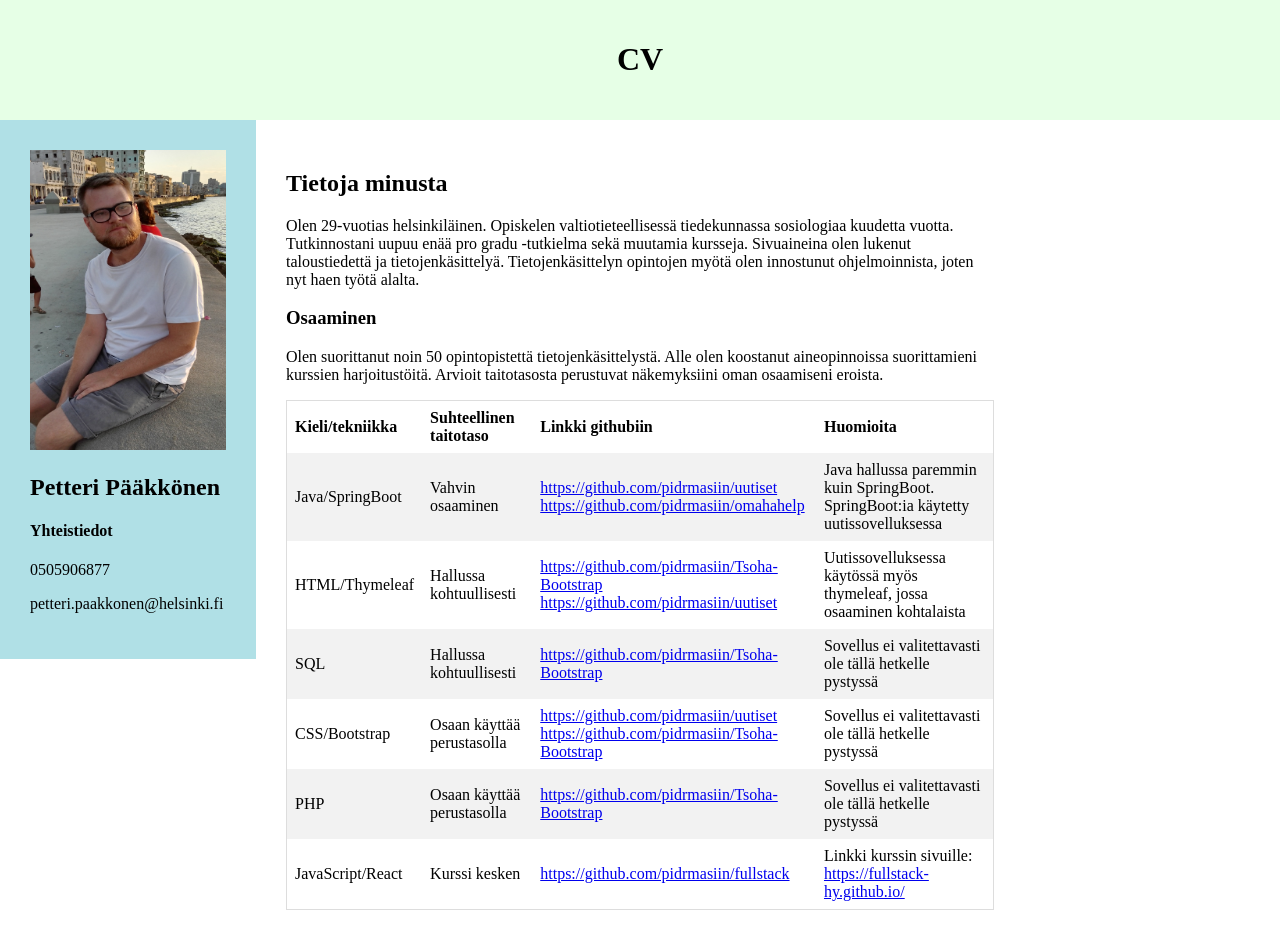
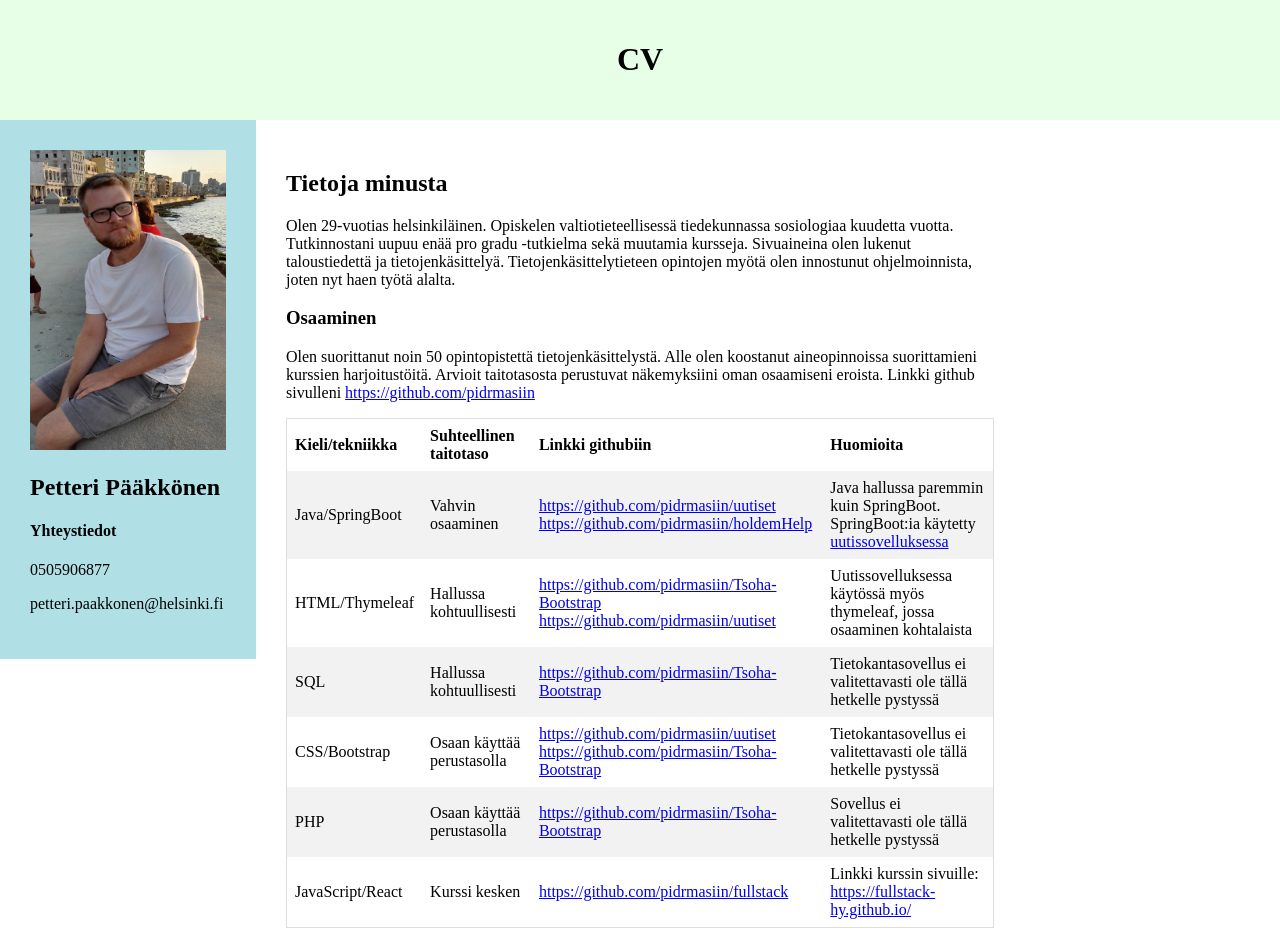
Before and after one commit to pidrmasiin/CV, a plain HTML site: page src/main/resources/templates/cv.html in a window 1280 px wide. Drawn offline with Linux system fonts and the light colour scheme.

Commit message:
paivitys

```diff
--- a/src/main/resources/templates/cv.html
+++ b/src/main/resources/templates/cv.html
@@ -88,7 +88,7 @@ tr:nth-child(even){background-color: #f2f2f2}
       <img src="https://github.com/pidrmasiin/CV/blob/master/src/main/resources/templates/kuvaCV.jpg?raw=true" height="300" width="200">
       <div style="overflow:auto;">
       <h2>Petteri Pääkkönen</h2>
-      <h4>Yhteistiedot</h4>
+      <h4>Yhteystiedot</h4>
       <p>0505906877</p>
       <p>petteri.paakkonen@helsinki.fi</p>
       </div>
@@ -99,12 +99,12 @@ tr:nth-child(even){background-color: #f2f2f2}
         <h2>Tietoja minusta</h2>
         <p>Olen 29-vuotias helsinkiläinen. Opiskelen valtiotieteellisessä tiedekunnassa sosiologiaa kuudetta vuotta.
             Tutkinnostani uupuu enää pro gradu -tutkielma sekä muutamia kursseja. Sivuaineina olen lukenut taloustiedettä
-            ja tietojenkäsittelyä. Tietojenkäsittelyn opintojen myötä olen innostunut ohjelmoinnista,
+            ja tietojenkäsittelyä. Tietojenkäsittelytieteen opintojen myötä olen innostunut ohjelmoinnista,
             joten nyt haen työtä alalta.</p>
         <h3>Osaaminen</h3>
         <p>Olen suorittanut noin 50 opintopistettä tietojenkäsittelystä. Alle olen koostanut aineopinnoissa
             suorittamieni kurssien harjoitustöitä. Arvioit taitotasosta perustuvat näkemyksiini oman osaamiseni
-            eroista.
+            eroista. Linkki github sivulleni  <a href="https://github.com/pidrmasiin">https://github.com/pidrmasiin</a>
         </p>
         <table style="overflow:auto;">
             <tr>
@@ -117,8 +117,8 @@ tr:nth-child(even){background-color: #f2f2f2}
                 <td >Java/SpringBoot</td>
                 <td>Vahvin osaaminen</td>
                 <td><a href="https://github.com/pidrmasiin/uutiset">https://github.com/pidrmasiin/uutiset </a><br>
-                    <a href="https://github.com/pidrmasiin/omahahelp">https://github.com/pidrmasiin/omahahelp</a></td>
-                <td>Java hallussa paremmin kuin SpringBoot. SpringBoot:ia käytetty uutissovelluksessa</td>
+                    <a href="https://github.com/pidrmasiin/holdemHelp">https://github.com/pidrmasiin/holdemHelp</a></td>
+                <td>Java hallussa paremmin kuin SpringBoot. SpringBoot:ia käytetty <a href="https://uutista.herokuapp.com/">uutissovelluksessa</a></td>
             </tr>
 
             <tr>
@@ -132,14 +132,14 @@ tr:nth-child(even){background-color: #f2f2f2}
                     <td>SQL</td>
                     <td>Hallussa kohtuullisesti</td>
                     <td><a href="https://github.com/pidrmasiin/Tsoha-Bootstrap">https://github.com/pidrmasiin/Tsoha-Bootstrap</a></td>
-                    <td>Sovellus ei valitettavasti ole tällä hetkelle pystyssä</td>
+                    <td>Tietokantasovellus ei valitettavasti ole tällä hetkelle pystyssä</td>
             </tr>
             <tr>
                     <td>CSS/Bootstrap</td>
                     <td>Osaan käyttää perustasolla</td>
                     <td><a href="https://github.com/pidrmasiin/uutiset">https://github.com/pidrmasiin/uutiset</a><br>
                         <a href="https://github.com/pidrmasiin/Tsoha-Bootstrap">https://github.com/pidrmasiin/Tsoha-Bootstrap</a></td>
-                    <td>Sovellus ei valitettavasti ole tällä hetkelle pystyssä</td>
+                    <td>Tietokantasovellus ei valitettavasti ole tällä hetkelle pystyssä</td>
                 </tr>
             <tr>
                 <td>PHP</td>
```
